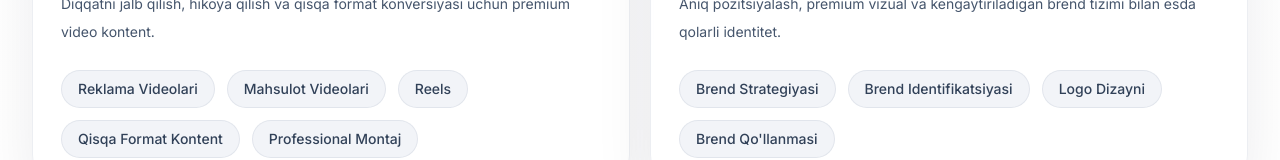
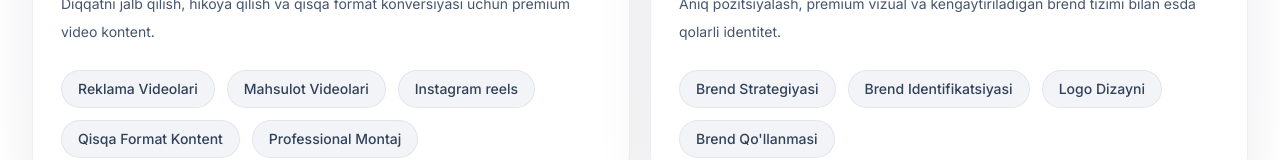
Before and after one commit to shturakulov2-eng/Progress-uzb, a Next.js app: page / in a window 1280 px wide. Shown: the part 2681-2841 px from the top of the page. Built offline with nearby package versions, Linux system fonts and the light colour scheme; no server answers.

Commit message:
Updated landing page

```diff
--- a/src/content/site.en.ts
+++ b/src/content/site.en.ts
@@ -184,7 +184,7 @@ export const contentEn: SiteContent = {
       items: [
         "Commercial Videos",
         "Product Videos",
-        "Reels",
+        "Instagram reels",
         "Short Form Content",
         "Professional Editing",
       ],
--- a/src/content/site.ru.ts
+++ b/src/content/site.ru.ts
@@ -184,7 +184,7 @@ export const contentRu: SiteContent = {
       items: [
         "Рекламные Видео",
         "Видео о Продукте",
-        "Reels",
+        "Instagram reels",
         "Короткий Контент",
         "Профессиональный Монтаж",
       ],
--- a/src/content/site.uz.ts
+++ b/src/content/site.uz.ts
@@ -184,7 +184,7 @@ export const contentUz: SiteContent = {
       items: [
         "Reklama Videolari",
         "Mahsulot Videolari",
-        "Reels",
+        "Instagram reels",
         "Qisqa Format Kontent",
         "Professional Montaj",
       ],
```
